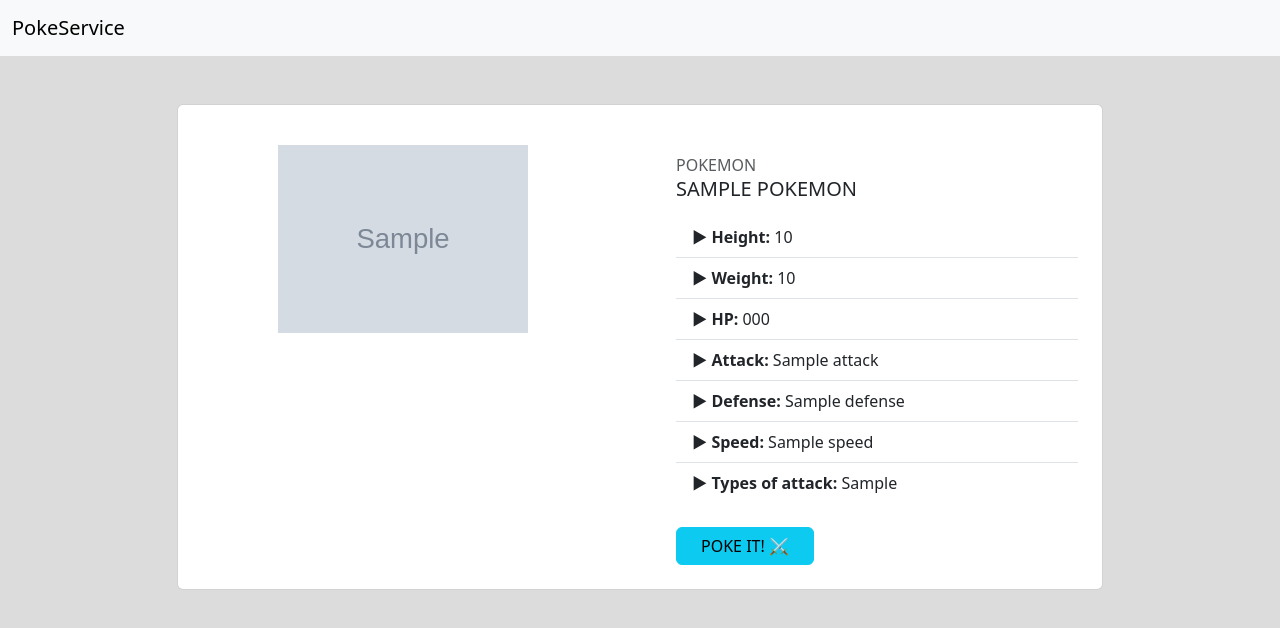
After one commit to dejavuapt/PokeService, a Django app: template PokeServiceMain/main/templates/main/detailed.html in a window 1280 px wide. The commit adds this page. Shown: the top 628 px of the page. Run offline with Django 4.2, Linux system fonts and the light colour scheme; the template is opened without the code that fills it: most values are stand-ins (such as "Sample title", 1, 10 or a date in 2020); grey boxes marked "Sample" are stand-in pictures.

Commit message:
add detailed_pokemon_page

```diff
--- a/PokeServiceMain/main/static/main/css/main.css
+++ b/PokeServiceMain/main/static/main/css/main.css
@@ -1,3 +1,9 @@
 body{
     background: gainsboro;
 }
+
+a{
+    color: black;
+    text-decoration: none !important;
+    border: none !important;
+}
--- /dev/null
+++ b/PokeServiceMain/main/templates/main/detailed.html
@@ -0,0 +1,55 @@
+{% extends 'main/layout.html' %}
+{% load static %}
+
+{% block layout_title %} Покемон {{pokemon_data.name}} {% endblock %}
+
+{% block layout_content_navbar%}
+
+{% endblock %}
+
+{% block layout_body %}
+
+<div class="container mt-5 mb-5">
+    <div class="row d-flex justify-content-center">
+        <div class="col-md-10">
+            <div class="card">
+                <div class="row">
+                    <div class="col-md-6">
+                        <!-- image -->
+                        <div class="images p-3">
+                            <div class="text-center p-4">
+                                {% if pokemon_data.picture %}
+                                <img id="main-image" src="{{pokemon_data.picture}}" width="250" />
+                                {% else %}
+                                <img id="main-image" src="{% static 'main/img/empty.svg' %}" width="250" />
+                                {% endif %}
+                            </div>
+                        </div>
+                    </div>
+                    <div class="col-md-6">
+                        <div class="product p-4">
+                            <div class="mt-4 mb-3"> <span class="text-uppercase text-muted brand">Pokemon</span>
+                                <h5 class="text-uppercase">{{pokemon_data.name}}</h5>
+                            </div>
+                            <!-- skills -->
+                            <ul class="list-group list-group-flush">
+                                <li class="list-group-item"><b>▶ Height: </b>{{pokemon_data.height}}</li>
+                                <li class="list-group-item"><b>▶ Weight: </b>{{pokemon_data.weight}}</li>
+                                <li class="list-group-item"><b>▶ HP: </b>{{pokemon_data.hp}}</li>
+                                <li class="list-group-item"><b>▶ Attack: </b>{{pokemon_data.attack}}</li>
+                                <li class="list-group-item"><b>▶ Defense: </b>{{pokemon_data.defense}}</li>
+                                <li class="list-group-item"><b>▶ Speed: </b>{{pokemon_data.speed}}</li>
+                                <li class="list-group-item"><b>▶ Types of attack: </b>{{pokemon_data.types_of_attack}}</li>
+                            </ul>
+                            <div class="cart mt-4 align-items-center">
+                                <button class="btn btn-info text-uppercase mr-2 px-4">Poke it! ⚔</button>
+                            </div>
+                        </div>
+                    </div>
+                </div>
+            </div>
+        </div>
+    </div>
+</div>
+
+{% endblock %}
--- a/PokeServiceMain/main/templates/main/layout.html
+++ b/PokeServiceMain/main/templates/main/layout.html
@@ -13,7 +13,7 @@
 
     <nav class="navbar navbar-expand-lg bg-body-tertiary">
         <div class="container-fluid">
-          <a class="navbar-brand" href="#">PokeService</a>
+          <a class="navbar-brand" href="{% url 'catalog' %}">PokeService</a>
           <button class="navbar-toggler" type="button" data-bs-toggle="collapse" data-bs-target="#navbarSupportedContent" aria-controls="navbarSupportedContent" aria-expanded="false" aria-label="Toggle navigation">
             <span class="navbar-toggler-icon"></span>
           </button>
--- a/PokeServiceMain/main/urls.py
+++ b/PokeServiceMain/main/urls.py
@@ -2,5 +2,6 @@ from django.urls import path
 from . import views as main_views
 
 urlpatterns = [
-    path('', main_views.PokemonsCatalog)
+    path('', main_views.PokemonsCatalog, name='catalog'),
+    path('pokemon/<pokemon>', main_views.PokemonDetail, name='pokemon_detail')
 ]
```
Also changed, not shown: PokeServiceMain/main/templates/main/catalog.html (+23 -19 lines), PokeServiceMain/main/views.py (+7 -0 lines), README.md.
